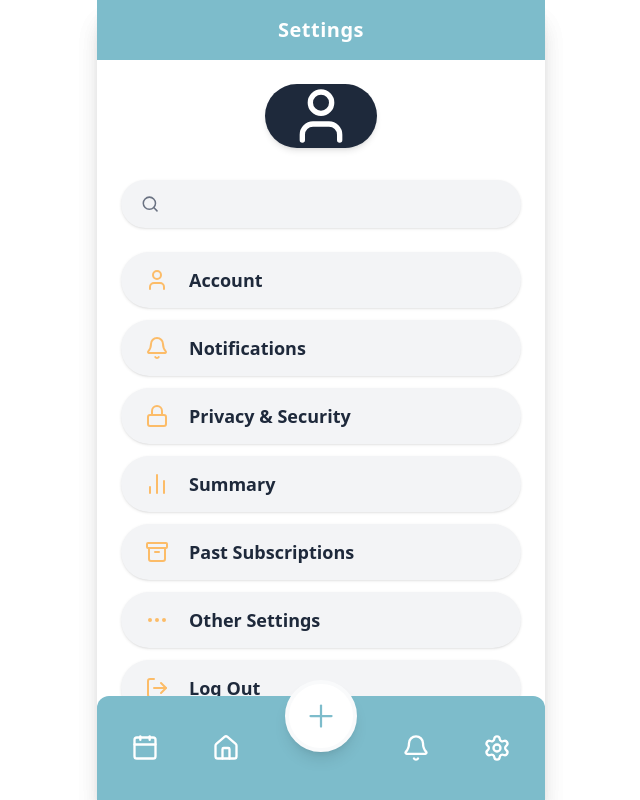
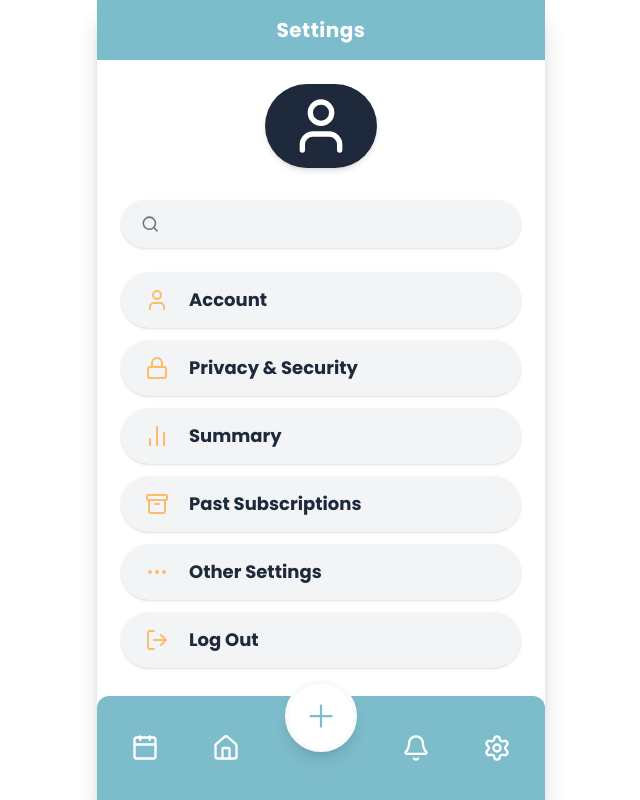
Before and after one commit to uncodem/HCI-subscribe, a Next.js app: page /dashboard/settings in a window 1280 px wide. Shown: the whole page, without its empty margins (319-959 px from the left). Built offline with nearby package versions, Linux system fonts and the light colour scheme.

Commit message:
Removed unnecessary button in settings page, imported poppins google font

```diff
--- a/app/(dashboard)/dashboard/settings/page.tsx
+++ b/app/(dashboard)/dashboard/settings/page.tsx
@@ -29,7 +29,6 @@ export default function Settings() {
 
                 <div className="flex flex-col w-full">
                     <SettingsRow title="Account" icon={<User className="text-brand-yellow"/>} />
-                    <SettingsRow title="Notifications" icon={<Bell className="text-brand-yellow"/>} />
                     <SettingsRow title="Privacy & Security" icon={<Lock className="text-brand-yellow"/>} />
                     <SettingsRow title="Summary" icon={<BarChart2 className="text-brand-yellow"/>}
                         onClick={() => router.push('/dashboard/summary')}/>
--- a/app/(dashboard)/layout.tsx
+++ b/app/(dashboard)/layout.tsx
@@ -1,4 +1,3 @@
-import Link from "next/link";
 import BottomBar from "@/app/components/BottomBar";
 
 export default function DashboardLayout({
--- a/app/layout.tsx
+++ b/app/layout.tsx
@@ -1,10 +1,17 @@
 import type { Metadata } from "next";
 import "./globals.css";
+
+import {Poppins} from "next/font/google";
 
 export const metadata: Metadata = {
   title: "SubScribe",
   description: "SubScribe prototype",
 };
+
+const poppins = Poppins({
+  subsets: ["latin"],
+  weight: ['400', '500', '600', '700']
+});
 
 export default function RootLayout({
   children,
@@ -16,7 +23,7 @@ export default function RootLayout({
       lang="en"
       className={`relative h-[100dvh] max-w-md w-full mx-auto bg-white shadow-xl overflow-hidden flex flex-col`}
     >
-      <body className="min-h-full flex flex-col">{children}</body>
+      <body className={`min-h-full flex flex-col ${poppins.className}`}>{children}</body>
     </html>
   );
 }
```
